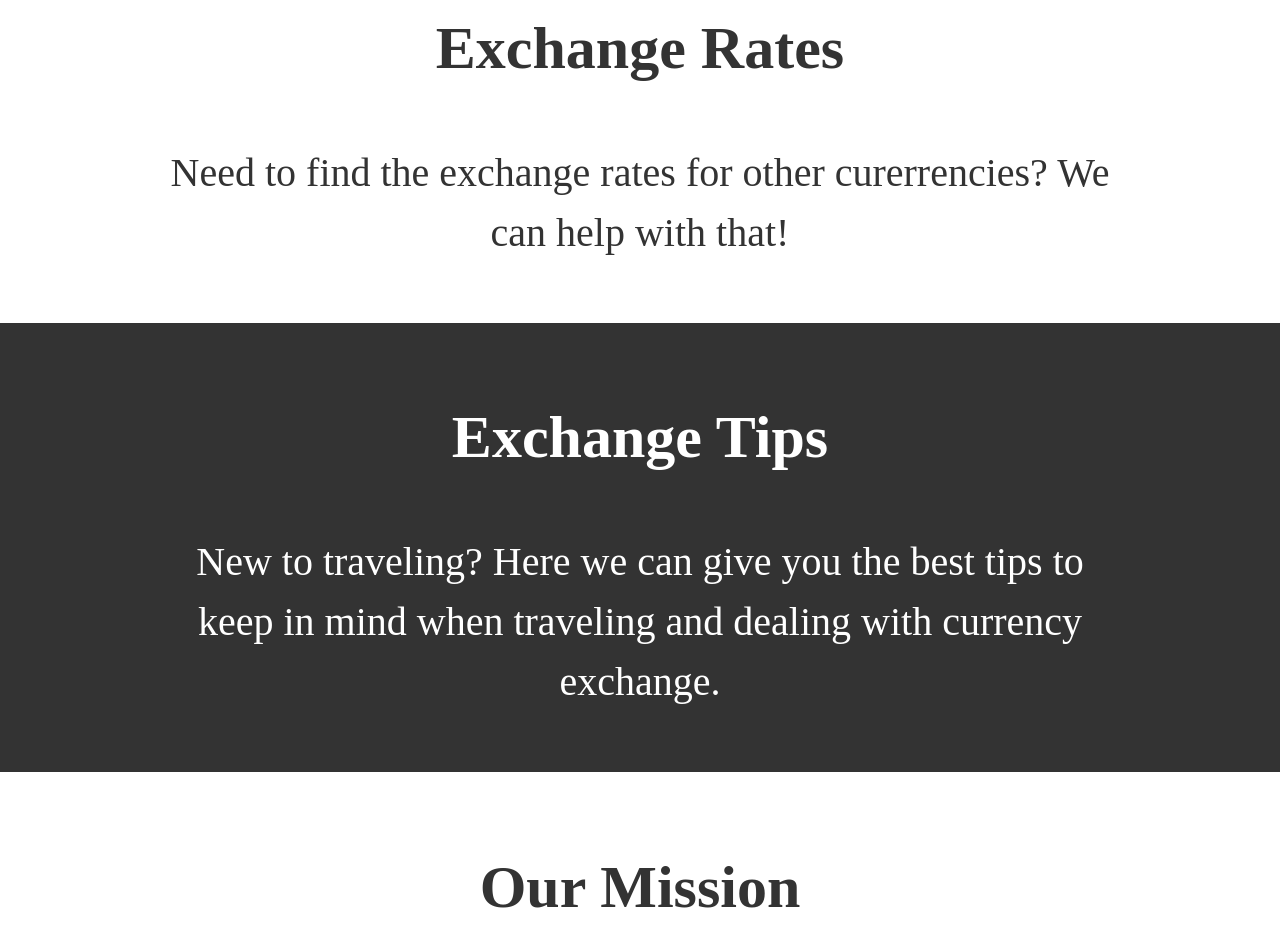
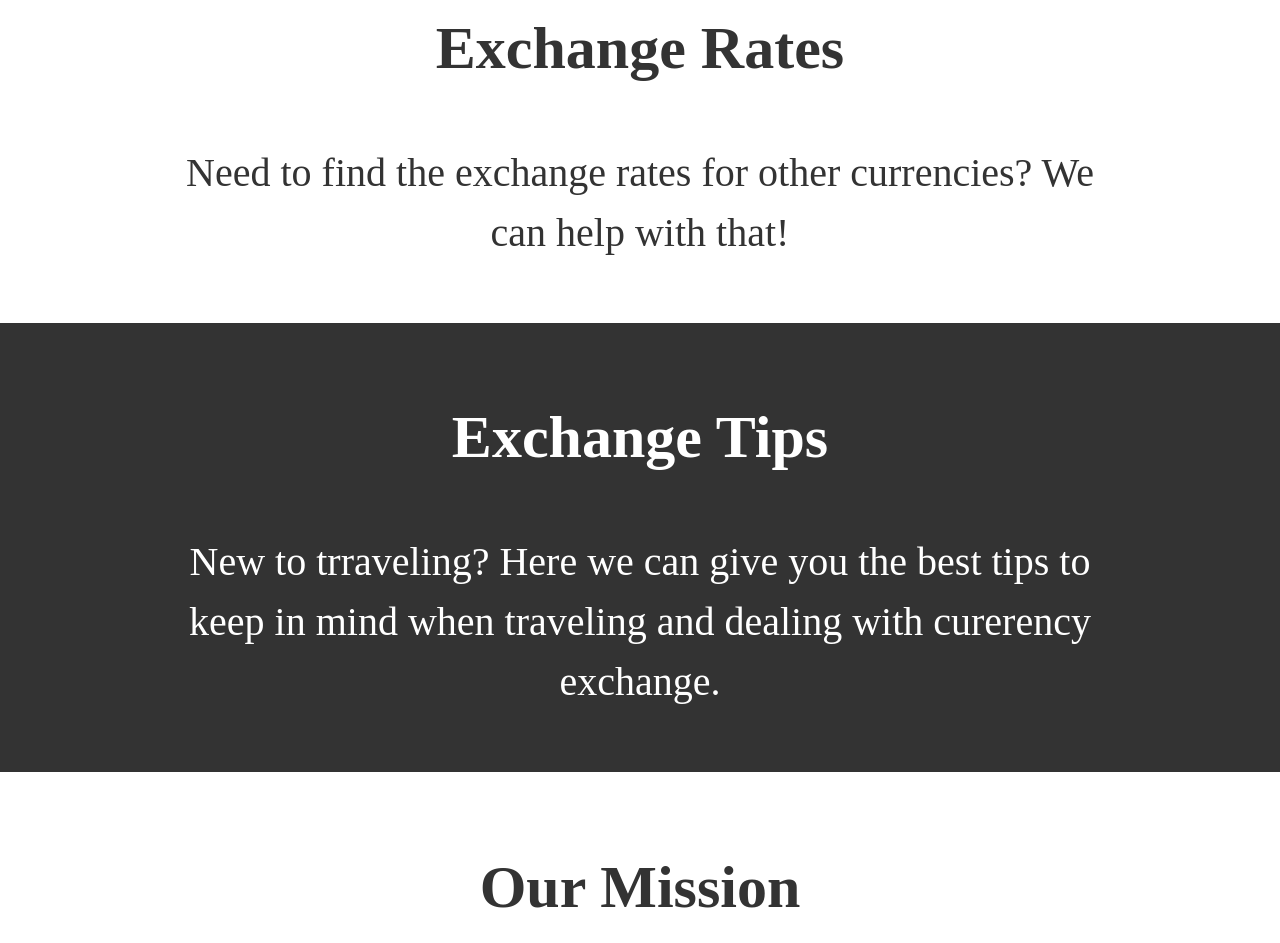
Before and after one commit to Bevilacqua978/Global-Travel-Rates-DevelopmentStage, a website: page views/Home.html in a window 1280 px wide. Shown: the part 867-1810 px from the top of the page. Drawn offline with Linux system fonts and the light colour scheme.

Commit message:
Revert "Fix grammer errors"
This reverts commit 8a68a579fad9494990722e2c5263c0ed24ca831f.

```diff
--- a/views/Home.html
+++ b/views/Home.html
@@ -86,14 +86,14 @@
 <section class="section" id="exchange-rates" >
     <div class="container-1">
       <h2>Exchange Rates</h2>
-      <p>Need to find the exchange rates for other curerrencies? We can help with that!</p>
+      <p>Need to find the exchange rates for other currencies? We can help with that!</p>
     </div>
   </section>
 
   <section class="section" id="exchange-tips">
   <div class="container-1">
     <h2>Exchange Tips</h2>
-    <p>New to traveling? Here we can give you the best tips to keep in mind when traveling and dealing with currency exchange.</p>
+    <p>New to trraveling? Here we can give you the best tips to keep in mind when traveling and dealing with curerency exchange.</p>
   </div>
 </section>
 
```
